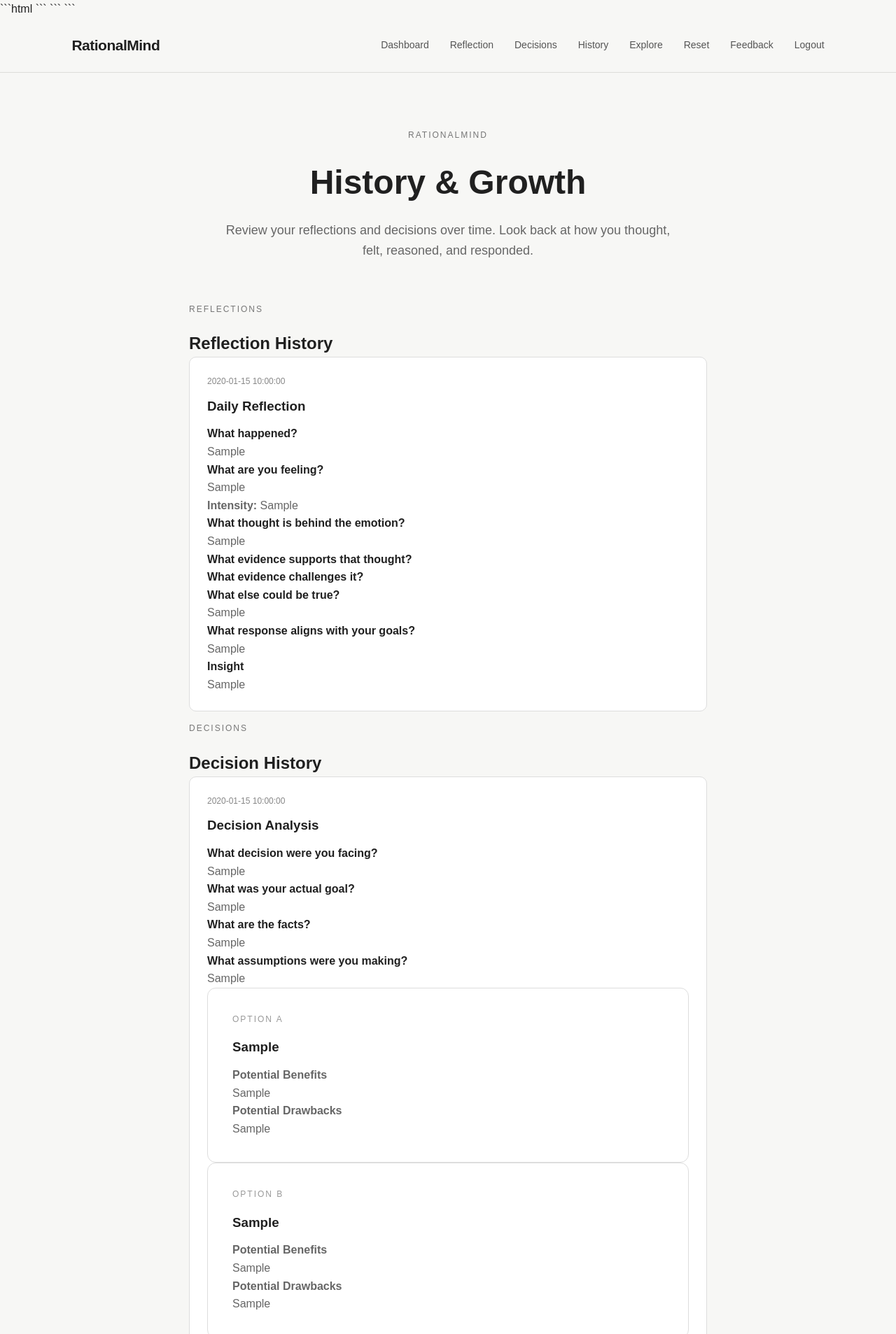
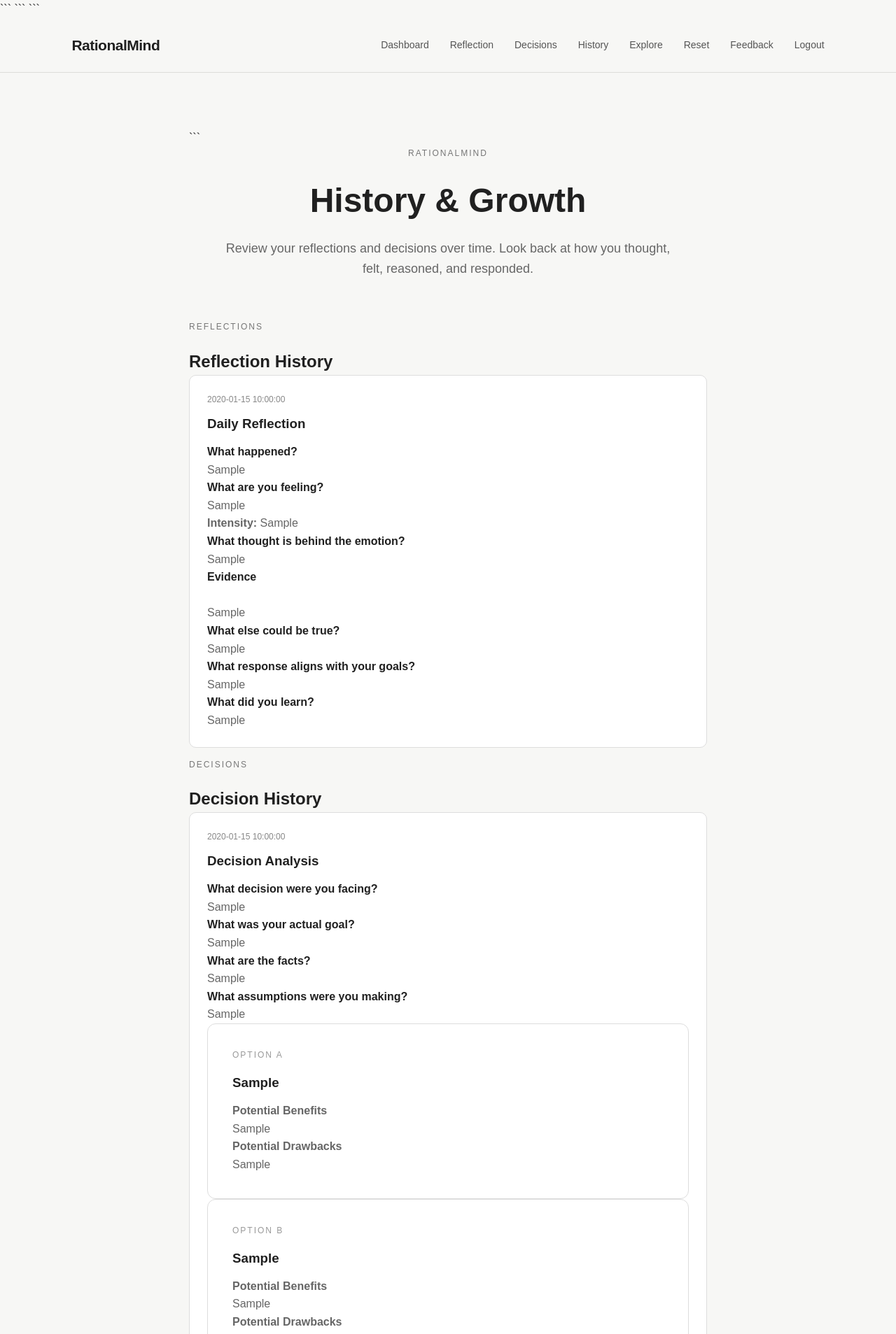
Before and after one commit to Kwakita123/RationalMind, a Flask app: page /history in a window 1280 px wide. Shown: the top 1907 px of the page at 70% size. Run offline with Flask 3, Linux system fonts and the light colour scheme; the visitor is signed in with stand-in values (Sample User, id 1); tables that the repository leaves empty hold one stand-in row (values such as "Sample post").

Commit message:
Update history.html

````diff
--- a/templates/history.html
+++ b/templates/history.html
@@ -1,4 +1,3 @@
-```html
 {% extends "base.html" %}
 
 {% block title %}
@@ -9,8 +8,7 @@ History & Growth | RationalMind
 
 <main class="page-container">
 
-    <!-- HEADER -->
-
+```
 <section class="dashboard-header">
 
     <p class="eyebrow">
@@ -30,9 +28,7 @@ History & Growth | RationalMind
 </section>
 
 
-    <!-- ========================= -->
 <!-- REFLECTION HISTORY -->
-    <!-- ========================= -->
 
 <section class="history-section">
 
@@ -54,13 +50,10 @@ History & Growth | RationalMind
                 {{ reflection["created_at"] }}
             </div>
 
-
             <h3>
                 Daily Reflection
             </h3>
 
-
-                <!-- SITUATION -->
 
             <div class="history-item">
 
@@ -74,8 +67,6 @@ History & Growth | RationalMind
 
             </div>
 
-
-                <!-- EMOTION -->
 
             <div class="history-item">
 
@@ -95,8 +86,6 @@ History & Growth | RationalMind
             </div>
 
 
-                <!-- THOUGHT -->
-
             <div class="history-item">
 
                 <strong>
@@ -110,37 +99,18 @@ History & Growth | RationalMind
             </div>
 
 
-                <!-- SUPPORTING EVIDENCE -->
-
             <div class="history-item">
 
                 <strong>
-                        What evidence supports that thought?
+                    Evidence
                 </strong>
 
-                    <p>
-                        {{ reflection["supporting_evidence"] }}
+                <p style="white-space: pre-line;">
+                    {{ reflection["evidence"] }}
                 </p>
 
             </div>
 
-
-                <!-- CHALLENGING EVIDENCE -->
-
-                <div class="history-item">
-
-                    <strong>
-                        What evidence challenges it?
-                    </strong>
-
-                    <p>
-                        {{ reflection["challenging_evidence"] }}
-                    </p>
-
-                </div>
-
-
-                <!-- ALTERNATIVE -->
 
             <div class="history-item">
 
@@ -155,8 +125,6 @@ History & Growth | RationalMind
             </div>
 
 
-                <!-- RESPONSE -->
-
             <div class="history-item">
 
                 <strong>
@@ -170,14 +138,12 @@ History & Growth | RationalMind
             </div>
 
 
-                <!-- INSIGHTS -->
-
             {% if reflection["insights"] %}
 
             <div class="history-item">
 
                 <strong>
-                        Insight
+                    What did you learn?
                 </strong>
 
                 <p>
@@ -188,11 +154,9 @@ History & Growth | RationalMind
 
             {% endif %}
 
-
         </article>
 
         {% endfor %}
-
 
     {% else %}
 
@@ -213,10 +177,7 @@ History & Growth | RationalMind
 </section>
 
 
-
-    <!-- ========================= -->
 <!-- DECISION HISTORY -->
-    <!-- ========================= -->
 
 <section class="history-section">
 
@@ -238,13 +199,10 @@ History & Growth | RationalMind
                 {{ decision["created_at"] }}
             </div>
 
-
             <h3>
                 Decision Analysis
             </h3>
 
-
-                <!-- SITUATION -->
 
             <div class="history-item">
 
@@ -259,8 +217,6 @@ History & Growth | RationalMind
             </div>
 
 
-                <!-- GOAL -->
-
             <div class="history-item">
 
                 <strong>
@@ -273,8 +229,6 @@ History & Growth | RationalMind
 
             </div>
 
-
-                <!-- FACTS -->
 
             <div class="history-item">
 
@@ -289,8 +243,6 @@ History & Growth | RationalMind
             </div>
 
 
-                <!-- ASSUMPTIONS -->
-
             <div class="history-item">
 
                 <strong>
@@ -304,12 +256,7 @@ History & Growth | RationalMind
             </div>
 
 
-                <!-- OPTIONS -->
-
             <div class="decision-history-options">
-
-
-                    <!-- OPTION A -->
 
                 <div class="option-card">
 
@@ -343,8 +290,6 @@ History & Growth | RationalMind
 
                 </div>
 
-
-                    <!-- OPTION B -->
 
                 <div class="option-card">
 
@@ -381,8 +326,6 @@ History & Growth | RationalMind
             </div>
 
 
-                <!-- CONSEQUENCES -->
-
             <div class="history-item">
 
                 <strong>
@@ -409,8 +352,6 @@ History & Growth | RationalMind
             </div>
 
 
-                <!-- FINAL CHOICE -->
-
             <div class="history-item">
 
                 <strong>
@@ -424,8 +365,6 @@ History & Growth | RationalMind
             </div>
 
 
-                <!-- REASONING -->
-
             <div class="history-item">
 
                 <strong>
@@ -438,11 +377,9 @@ History & Growth | RationalMind
 
             </div>
 
-
         </article>
 
         {% endfor %}
-
 
     {% else %}
 
@@ -463,7 +400,6 @@ History & Growth | RationalMind
 </section>
 
 
-
 <!-- PRINCIPLE -->
 
 <section class="principle-card">
@@ -479,8 +415,8 @@ History & Growth | RationalMind
     </p>
 
 </section>
+```
 
 </main>
 
 {% endblock %}
-```
````
Lines whose indentation alone changed are shown as unchanged.
